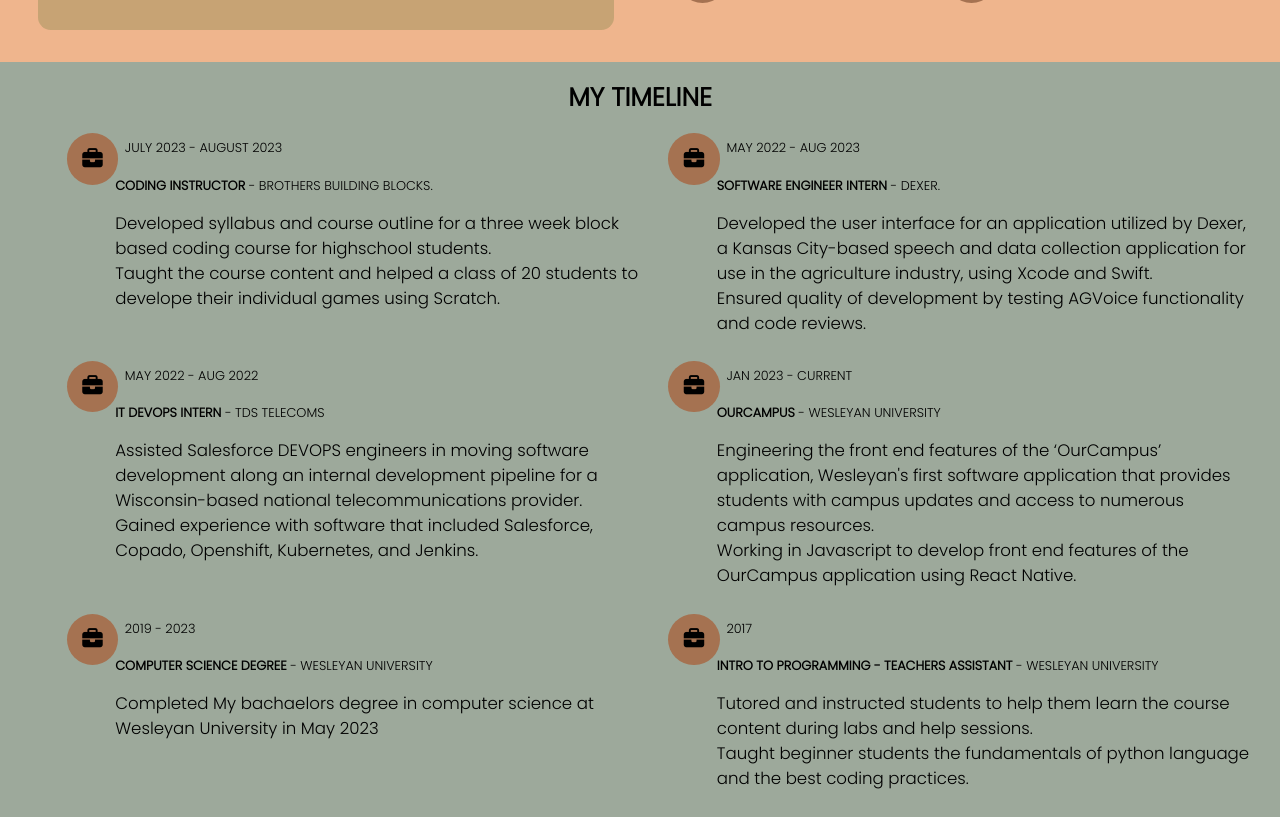
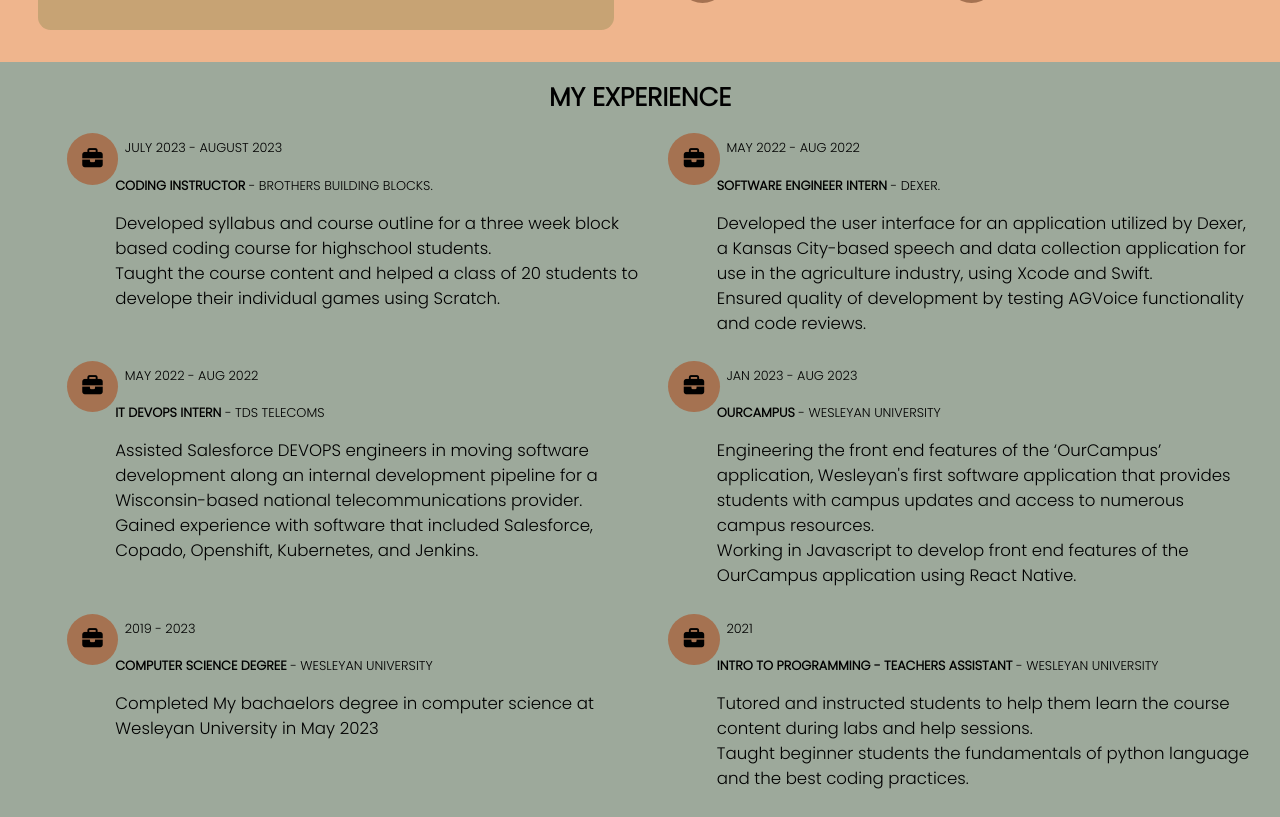
Before and after one commit to MilesKeave/Front-End-Portfolio, a plain HTML site: page about.html in a window 1280 px wide. Shown: the part 821-1638 px from the top of the page. Drawn offline with Linux system fonts and the light colour scheme.

Commit message:
Info Updates

```diff
--- a/about.html
+++ b/about.html
@@ -275,7 +275,7 @@
             <div class="timeline2">
 
 
-            <h4 class="stat-title">My Timeline</h4>
+            <h4 class="stat-title">My Experience</h4>
             <div class="timeline">
                 <div class="timeline-item">
                     <div class="tl-icon">
@@ -294,7 +294,7 @@
                     <div class="tl-icon">
                         <i class="fas fa-briefcase"></i>
                     </div>
-                    <p class="tl-duration">May 2022 - Aug 2023</p>
+                    <p class="tl-duration">May 2022 - Aug 2022</p>
                     <h5>Software Engineer Intern<span> - Dexer.</span></h5>
                     <p>
                         Developed the user interface for an application utilized by Dexer, a Kansas City-based speech and data collection application for use in the agriculture industry, using Xcode and Swift.
@@ -320,7 +320,7 @@
                     <div class="tl-icon">
                         <i class="fas fa-briefcase"></i>
                     </div>
-                    <p class="tl-duration">Jan 2023 - Current </p>
+                    <p class="tl-duration">Jan 2023 - Aug 2023 </p>
                     <h5>OurCampus<span> - Wesleyan University</span></h5>
                     <p>
                         Engineering the front end features of the ‘OurCampus’ application, Wesleyan's first software application that provides students with campus updates and access to numerous campus resources.
@@ -343,7 +343,7 @@
                     <div class="tl-icon">
                         <i class="fas fa-briefcase"></i>
                     </div>
-                    <p class="tl-duration">2017</p>
+                    <p class="tl-duration">2021</p>
                     <h5>Intro To Programming - Teachers Assistant<span> - Wesleyan University</span></h5>
                     <p>
                         Tutored and instructed students to help them learn the course content during labs and help sessions.
```
